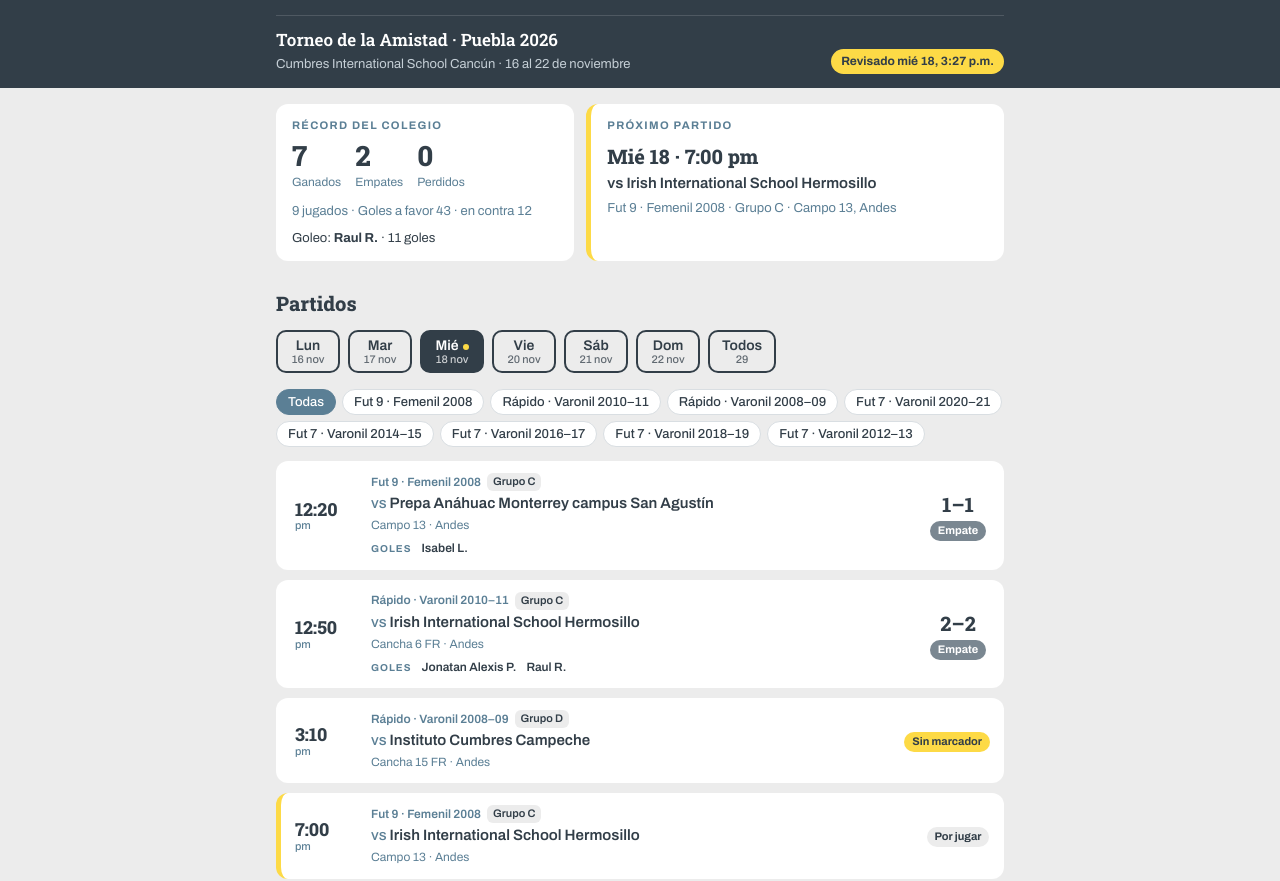
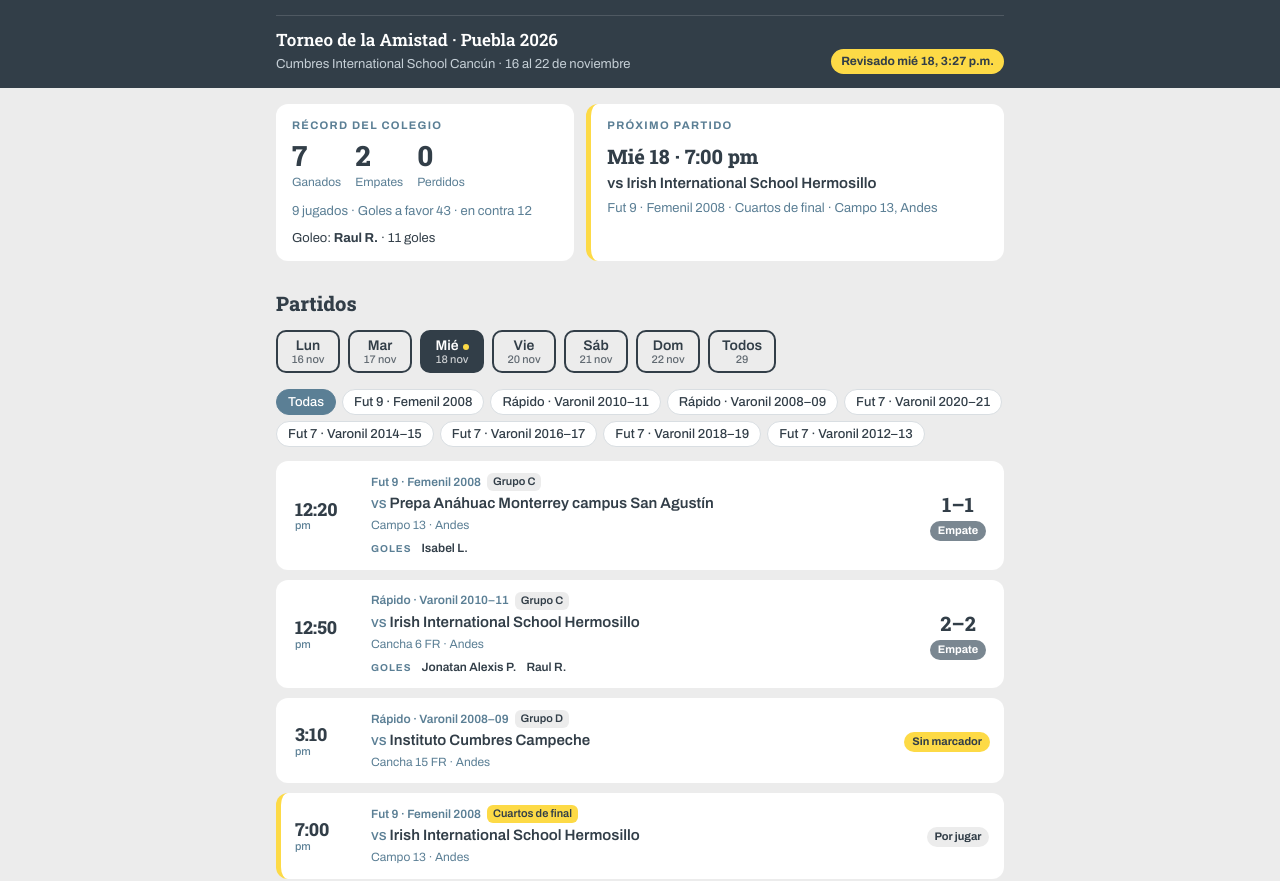
Before and after one commit to cumbressoccer/CumbresCancun, a plain HTML site: page index.html in a window 1280 px wide. Shown: the part 95-976 px from the top of the page. Drawn offline with Linux system fonts and the light colour scheme.

Commit message:
Muestra la fase en partidos de eliminatoria
Co-Authored-By: Claude Opus 5.5 <noreply@anthropic.com>
Claude-Session: https://claude.ai/code/session_01JB9E67FqhDsjLrSu4beXgS

```diff
--- a/index.html
+++ b/index.html
@@ -72,6 +72,7 @@ header{background:var(--ink);color:var(--white);padding:20px 0 0}
 .time{font-family:var(--display);font-weight:800;font-size:18px;font-variant-numeric:tabular-nums;line-height:1.1}
 .time small{display:block;font-family:var(--body);font-size:11px;font-weight:500;color:var(--slate)}
 .cat{display:flex;gap:6px;align-items:center;flex-wrap:wrap;font-size:12px;font-weight:600;color:var(--slate)}
+.grp.ko{background:var(--gold);color:var(--ink)}
 .grp{background:var(--mist);color:var(--ink);border-radius:6px;padding:1px 6px;font-size:11px}
 .rival{font-weight:600;font-size:15px;margin-top:2px}
 .rival em{font-style:normal;color:var(--slate);font-weight:500}
@@ -202,6 +203,7 @@ function shortCat(c){
 function esc(s){return String(s).replace(/[&<>"]/g,c=>({"&":"&amp;","<":"&lt;",">":"&gt;",'"':"&quot;"}[c]));}
 function outcome(m){if(m.gf==null||m.ga==null)return null;return m.gf>m.ga?"w":m.gf<m.ga?"l":"d";}
 const LBL={w:"Ganó",d:"Empate",l:"Perdió"};
+function phaseTxt(p){const w=String(p).trim().split(/\s+/),h=w.length/2;const t=(Number.isInteger(h)&&w.slice(0,h).join(" ")===w.slice(h).join(" "))?w.slice(0,h).join(" "):w.join(" ");return t.charAt(0).toUpperCase()+t.slice(1).toLowerCase();}
 const mkey=m=>`${m.date}|${m.time}|${m.cat}`;
 function goalsOf(m){const s=GOLES.goals.filter(g=>mkey(g)===mkey(m)); return s.length?s:(AUTO.goals||[]).filter(g=>mkey(g)===mkey(m));}
 function allMatchGoals(){const keys=new Set(GOLES.goals.map(mkey)); return GOLES.goals.concat((AUTO.goals||[]).filter(g=>!keys.has(mkey(g))));}
@@ -241,7 +243,7 @@ function render(){
   const next = ms.find(m=>!outcome(m) && (m.date+"T"+m.time) > now.stamp);
   const nx=document.getElementById("next");
   if(next){const t=fmt12(next.time), di=dayInfo(next.date);
-    nx.innerHTML=`<p class="k">Próximo partido</p><div class="when">${di.dow} ${di.n} · ${t.hm} ${t.ap}</div><div class="vs">vs ${esc(next.rival)}</div><div class="meta">${esc(shortCat(next.cat))} · Grupo ${esc(next.group)} · ${esc(next.field)}, ${esc(next.venue)}</div>`;
+    nx.innerHTML=`<p class="k">Próximo partido</p><div class="when">${di.dow} ${di.n} · ${t.hm} ${t.ap}</div><div class="vs">vs ${esc(next.rival)}</div><div class="meta">${esc(shortCat(next.cat))} · ${next.phase?esc(phaseTxt(next.phase)):"Grupo "+esc(next.group)} · ${esc(next.field)}, ${esc(next.venue)}</div>`;
   } else nx.innerHTML=`<p class="k">Próximo partido</p><div class="vs">No hay más partidos programados.</div>`;
 
   // Días
@@ -268,7 +270,7 @@ function render(){
     else res=`<span class="pill pend">Por jugar</span>`;
     return `<article class="match${next&&m===next?" is-next":""}">
       <div class="time">${t.hm}<small>${t.ap}${state.day==="all"?` · ${di.dow} ${di.n}`:""}</small></div>
-      <div><div class="cat">${esc(shortCat(m.cat))}<span class="grp">Grupo ${esc(m.group)}</span></div>
+      <div><div class="cat">${esc(shortCat(m.cat))}${m.phase?`<span class="grp ko">${esc(phaseTxt(m.phase))}</span>`:`<span class="grp">Grupo ${esc(m.group)}</span>`}</div>
         <div class="rival"><em>vs</em> ${esc(m.rival)}</div>
         <div class="where">${esc(m.field)} · ${esc(m.venue)}</div>${scorerLine(m)}</div>
       <div class="res">${res}</div></article>`;
--- a/scripts/actualizar.mjs
+++ b/scripts/actualizar.mjs
@@ -108,7 +108,10 @@ const matches = mios.map(p => {
     rival: nombre(p, local ? 'b' : 'a'), field: p.l || '', venue: SEDE[p.s] || p.s || '',
     gf, ga
   };
-  if (p.k && p.k !== 'grupos') m.phase = p.j || p.k;
+  if (p.k && p.k !== 'grupos') {
+    const w = String(p.j || p.k).trim().split(/\s+/); const h = w.length / 2;
+    m.phase = (Number.isInteger(h) && w.slice(0, h).join(' ') === w.slice(h).join(' ')) ? w.slice(0, h).join(' ') : w.join(' ');
+  }
   return m;
 }).sort((a, b) => (a.date + a.time).localeCompare(b.date + b.time));
 
```
